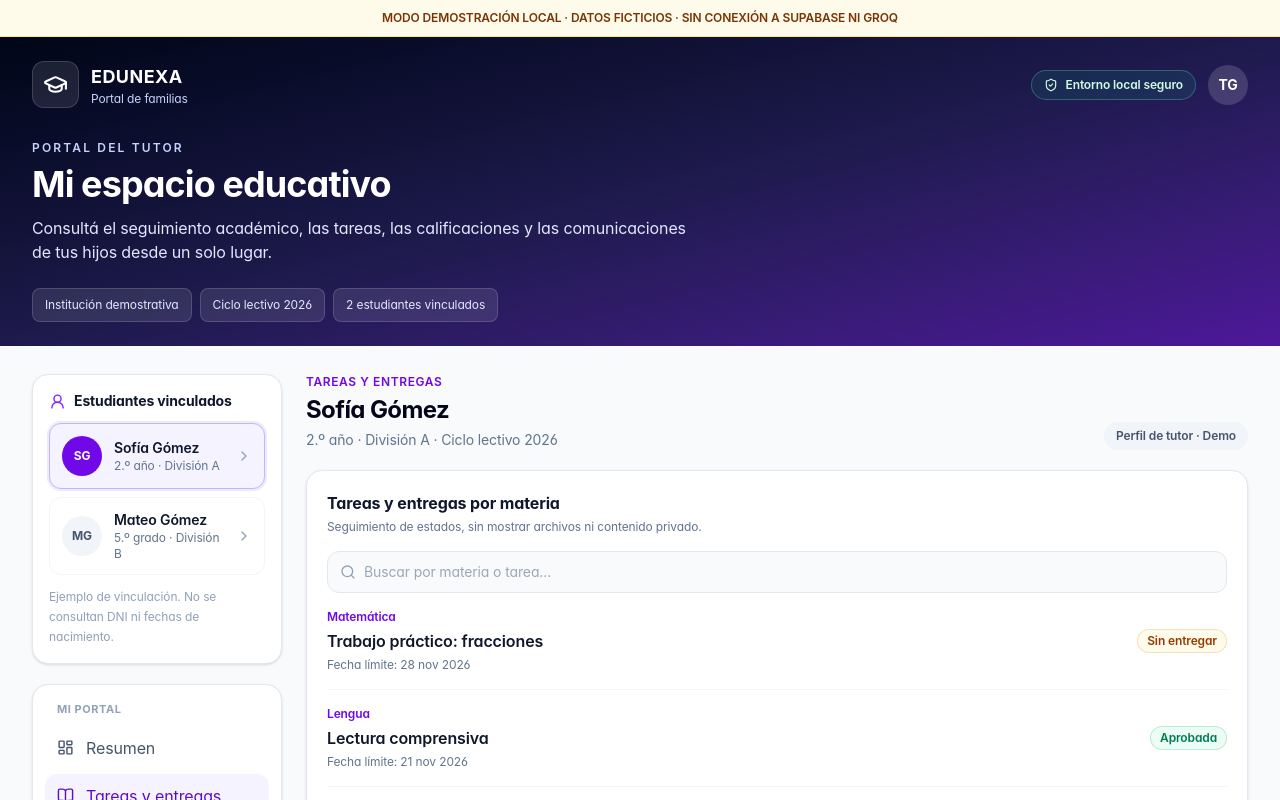
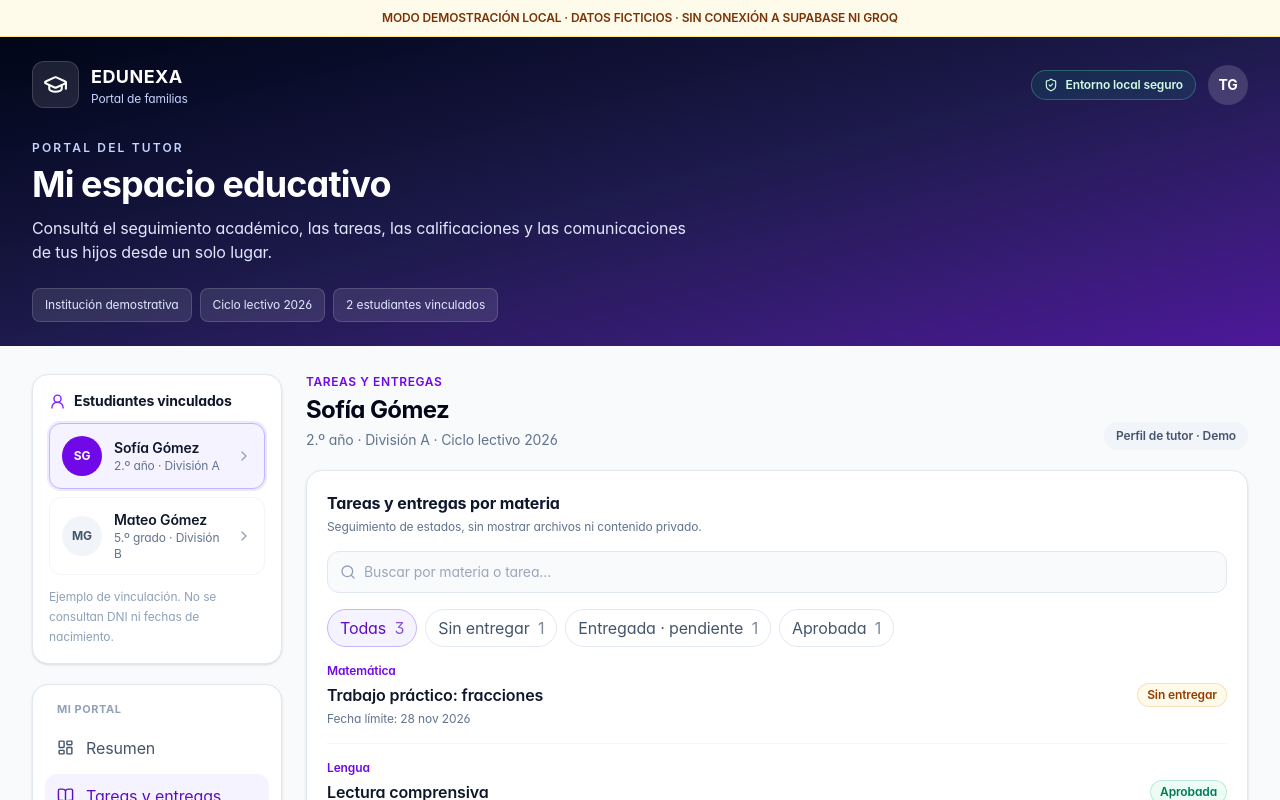
Before and after one commit to mariotonygomez81-debug/EDUNEXA-public, a Next.js app: page /demo/tutor in a window 1280 px wide. Both pictures are taken after a click on the button "Tareas y entregas". Shown: the top 800 px of the page. Built offline with nearby package versions, Linux system fonts and the light colour scheme.

Commit message:
Add task status filters to local Tutor demo

```diff
--- a/src/app/demo/tutor/tutor-demo.tsx
+++ b/src/app/demo/tutor/tutor-demo.tsx
@@ -81,8 +81,13 @@ export default function TutorDemo() {
   const [section, setSection] = useState<Section>("resumen");
   const [readNotifications, setReadNotifications] = useState<string[]>([]);
   const [taskSearch, setTaskSearch] = useState("");
+  const [taskStatus, setTaskStatus] = useState("Todas");
   const student = students.find((item) => item.id === activeStudent) ?? students[0];
   const unread = notifications.length - readNotifications.length;
+  const filteredTasks = student.tasks.filter((task) =>
+    (task.subject + " " + task.title + " " + task.status).toLocaleLowerCase("es").includes(taskSearch.trim().toLocaleLowerCase("es")) &&
+    (taskStatus === "Todas" || task.status === taskStatus)
+  );
 
   return (
     <main className="min-h-screen bg-slate-50 text-slate-800">
@@ -230,9 +235,15 @@ export default function TutorDemo() {
                 <input value={taskSearch} onChange={(event) => setTaskSearch(event.target.value)} placeholder="Buscar por materia o tarea..." className="w-full bg-transparent text-sm text-slate-800 outline-none placeholder:text-slate-400" />
                 {taskSearch && <button type="button" onClick={() => setTaskSearch("")} className="text-xs font-semibold text-violet-700">Limpiar</button>}
               </label>
+              <div className="mb-4 flex flex-wrap gap-2" aria-label="Filtrar tareas por estado">
+                {["Todas", "Sin entregar", "Entregada · pendiente", "Aprobada"].map((status) => {
+                  const count = status === "Todas" ? student.tasks.length : student.tasks.filter((task) => task.status === status).length;
+                  return <button key={status} type="button" aria-pressed={taskStatus === status} onClick={() => setTaskStatus(status)} className={`rounded-full border px-3 py-1.5 text-xs font-semibold transition ${taskStatus === status ? "border-violet-300 bg-violet-50 text-violet-800" : "border-slate-200 bg-white text-slate-600 hover:bg-slate-50"}`}>{status} <span className="ml-1 opacity-70">{count}</span></button>;
+                })}
+              </div>
               <div className="divide-y divide-slate-100">
-                {student.tasks.filter((task) => (task.subject + " " + task.title + " " + task.status).toLocaleLowerCase("es").includes(taskSearch.trim().toLocaleLowerCase("es"))).map((task) => <div key={task.title} className="flex flex-wrap items-center justify-between gap-3 py-4 first:pt-0 last:pb-0"><div className="min-w-0"><p className="text-xs font-semibold text-violet-700">{task.subject}</p><p className="mt-1 font-semibold text-slate-900">{task.title}</p><p className="mt-1 text-xs text-slate-500">Fecha límite: {task.due}</p></div><Status value={task.status} /></div>)}
-                {student.tasks.filter((task) => (task.subject + " " + task.title + " " + task.status).toLocaleLowerCase("es").includes(taskSearch.trim().toLocaleLowerCase("es"))).length === 0 && <p className="py-8 text-center text-sm text-slate-500">No encontramos tareas que coincidan con la búsqueda.</p>}
+                {filteredTasks.map((task) => <div key={task.title} className="flex flex-wrap items-center justify-between gap-3 py-4 first:pt-0 last:pb-0"><div className="min-w-0"><p className="text-xs font-semibold text-violet-700">{task.subject}</p><p className="mt-1 font-semibold text-slate-900">{task.title}</p><p className="mt-1 text-xs text-slate-500">Fecha límite: {task.due}</p></div><Status value={task.status} /></div>)}
+                {filteredTasks.length === 0 && <p className="py-8 text-center text-sm text-slate-500">No encontramos tareas para los filtros seleccionados.</p>}
               </div>
             </section>
           )}
```
